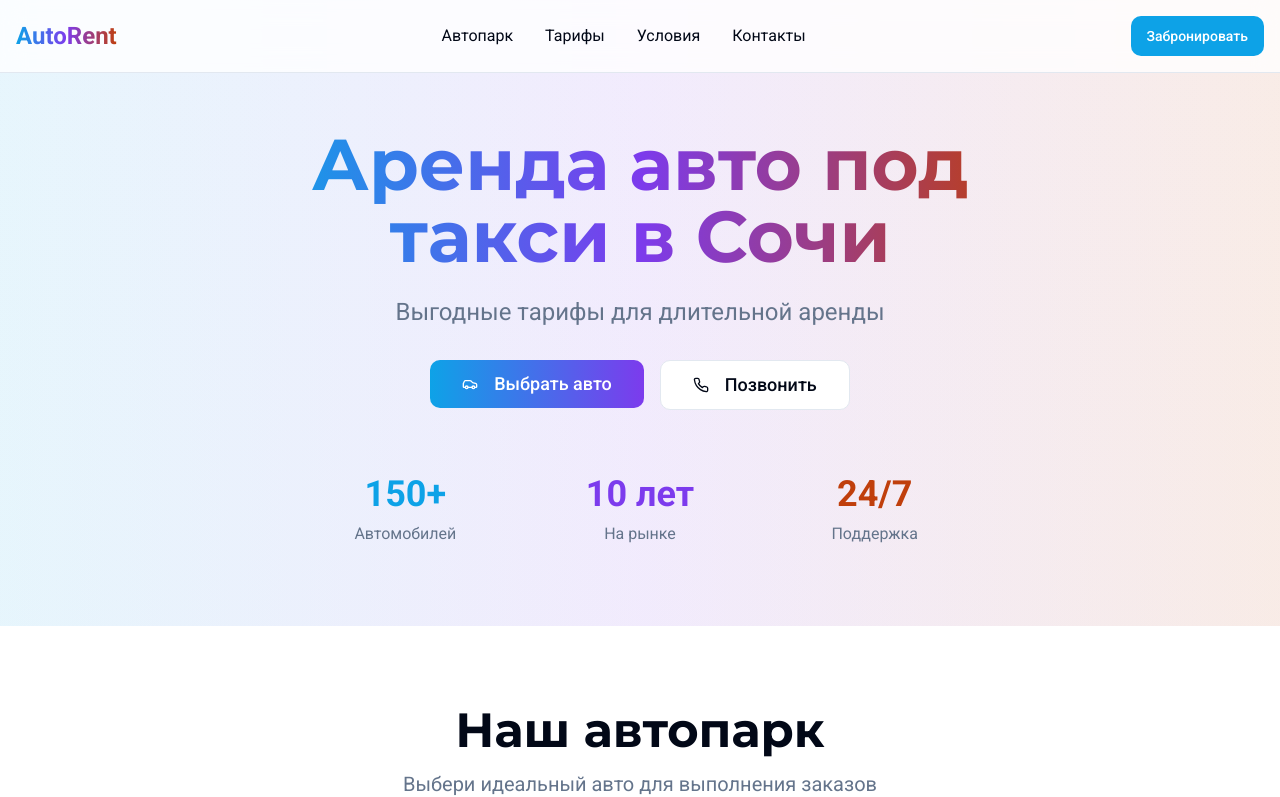
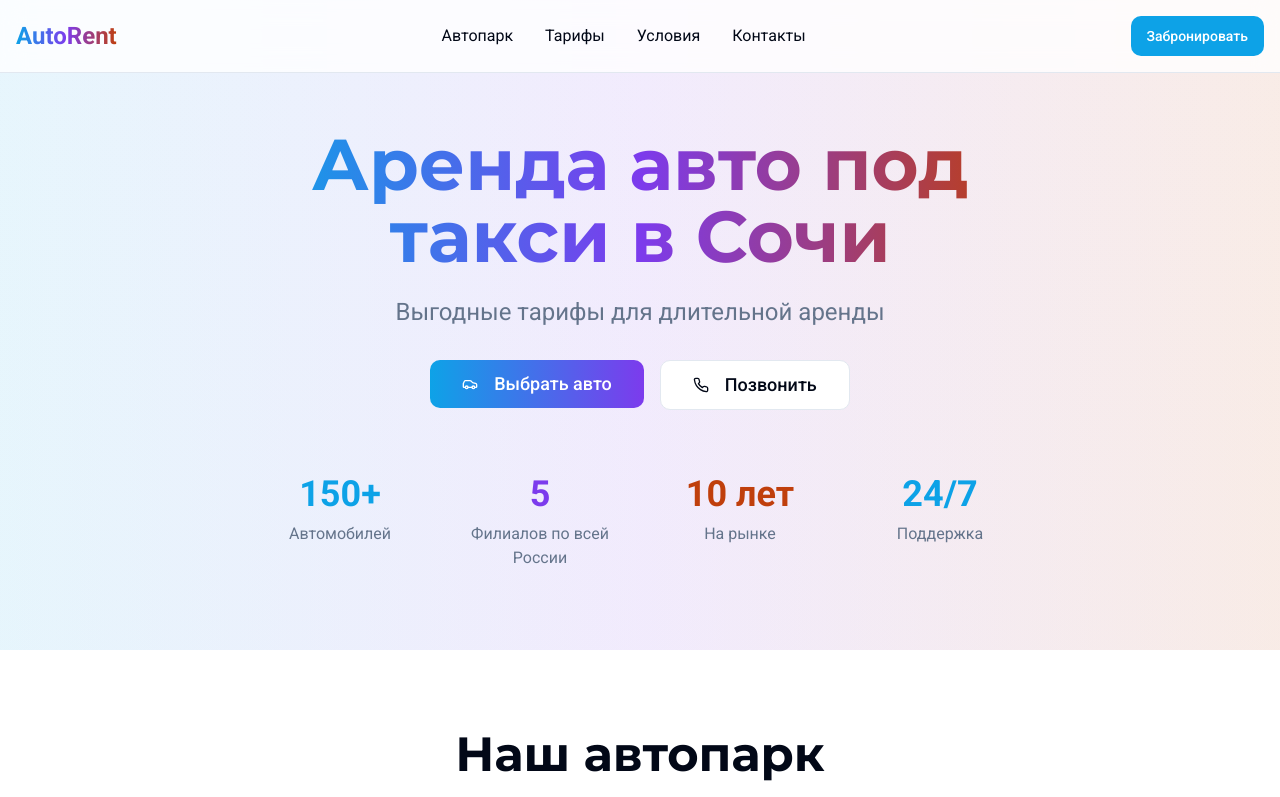
Before and after one commit to pr-poehali-dev/taxi-sochi-rent-service, a React (Vite) app: page / in a window 1280 px wide. Shown: the top 797 px of the page. Built offline with nearby package versions, Linux system fonts and the light colour scheme.

Commit message:
feat: добавлены филиалы по России

```diff
--- a/src/pages/Index.tsx
+++ b/src/pages/Index.tsx
@@ -130,17 +130,21 @@ export default function Index() {
                 Позвонить
               </Button>
             </div>
-            <div className="grid grid-cols-3 gap-8 mt-16 max-w-2xl mx-auto">
+            <div className="grid grid-cols-2 md:grid-cols-4 gap-8 mt-16 max-w-4xl mx-auto">
               <div className="text-center">
                 <div className="text-4xl font-bold text-primary mb-2">150+</div>
                 <div className="text-muted-foreground">Автомобилей</div>
               </div>
               <div className="text-center">
-                <div className="text-4xl font-bold text-secondary mb-2">10 лет</div>
+                <div className="text-4xl font-bold text-secondary mb-2">5</div>
+                <div className="text-muted-foreground">Филиалов по всей России</div>
+              </div>
+              <div className="text-center">
+                <div className="text-4xl font-bold text-accent mb-2">10 лет</div>
                 <div className="text-muted-foreground">На рынке</div>
               </div>
               <div className="text-center">
-                <div className="text-4xl font-bold text-accent mb-2">24/7</div>
+                <div className="text-4xl font-bold text-primary mb-2">24/7</div>
                 <div className="text-muted-foreground">Поддержка</div>
               </div>
             </div>
```
